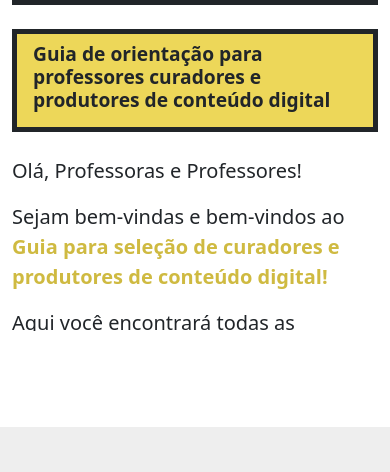
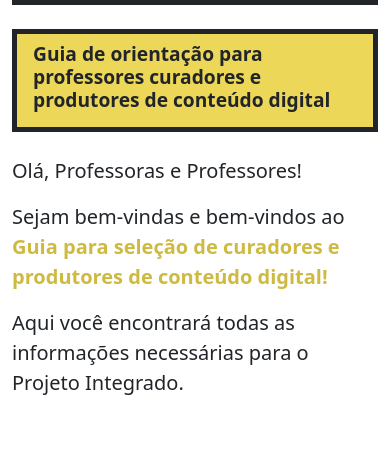
Before and after one commit to rpittezr/chamada-aberta, a website: page index.html in a window 390 px wide. Shown: the part 330-802 px from the top of the page. Drawn offline with Linux system fonts and the light colour scheme.

Commit message:
overflow y debug

```diff
--- a/src/css/custom.css
+++ b/src/css/custom.css
@@ -10,7 +10,7 @@ p {
 }
 @media (max-width: 668px) {
 	.header {
-		min-height: 70vh;
+		min-height: 80vh;
 		margin-bottom: 6rem;
 	}
 	.header-container {
```
